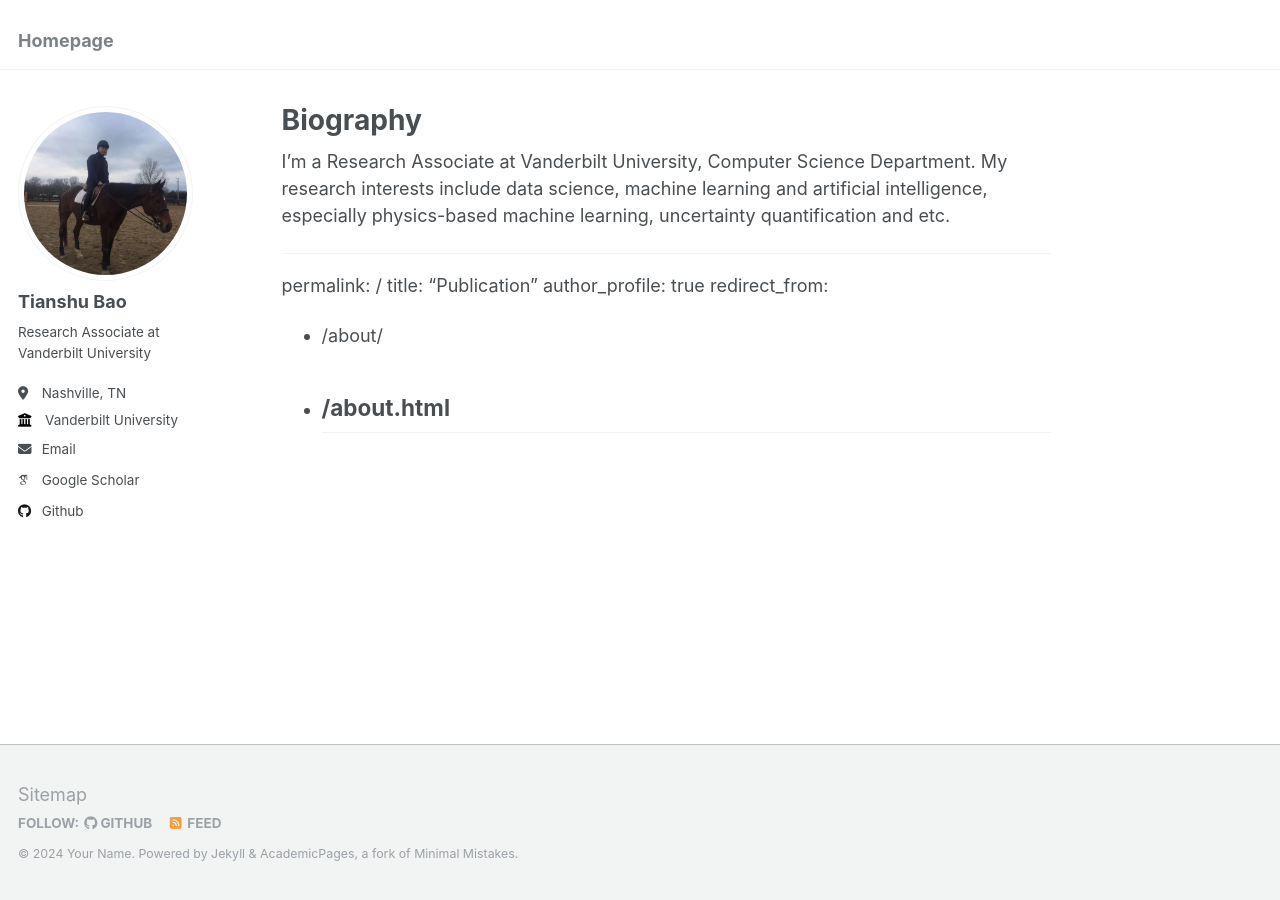
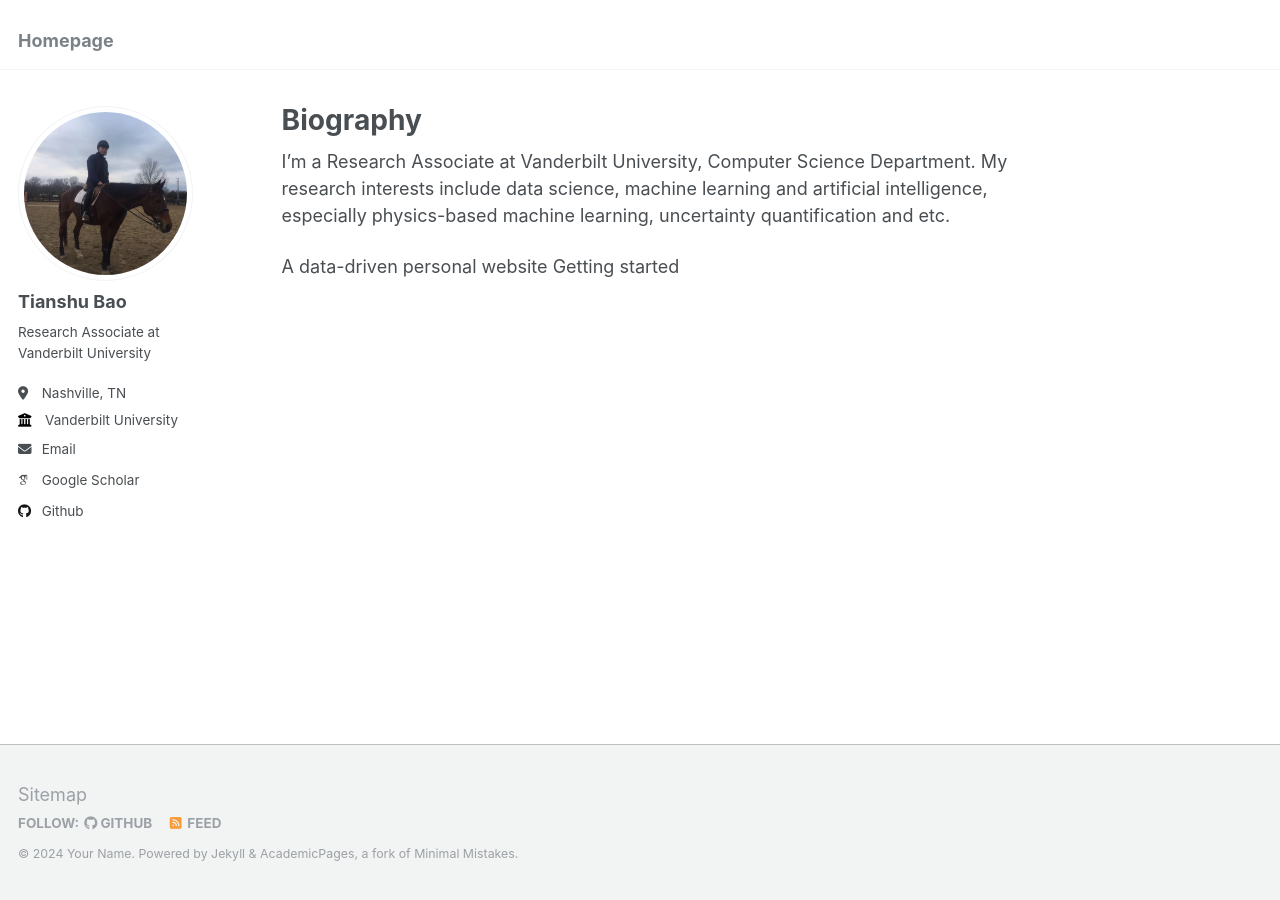
Before and after one commit to tianshubao1/tianshubao1.github.io, a Jekyll site: the page built from _pages/about.md, in a window 1280 px wide. Built offline with Jekyll 4.4.1, drawn with Linux system fonts in a browser that asks for light colours; some web fonts are replaced.

Commit message:
Update about.md

```diff
--- a/_pages/about.md
+++ b/_pages/about.md
@@ -8,11 +8,5 @@ redirect_from:
 ---
 I'm a Research Associate at Vanderbilt University, Computer Science Department. My research interests include data science, machine learning and artificial intelligence, especially physics-based machine learning, uncertainty quantification and etc.
 
----
-permalink: /
-title: "Publication"
-author_profile: true
-redirect_from:
-  - /about/
-  - /about.html
----
+A data-driven personal website
+Getting started
```
